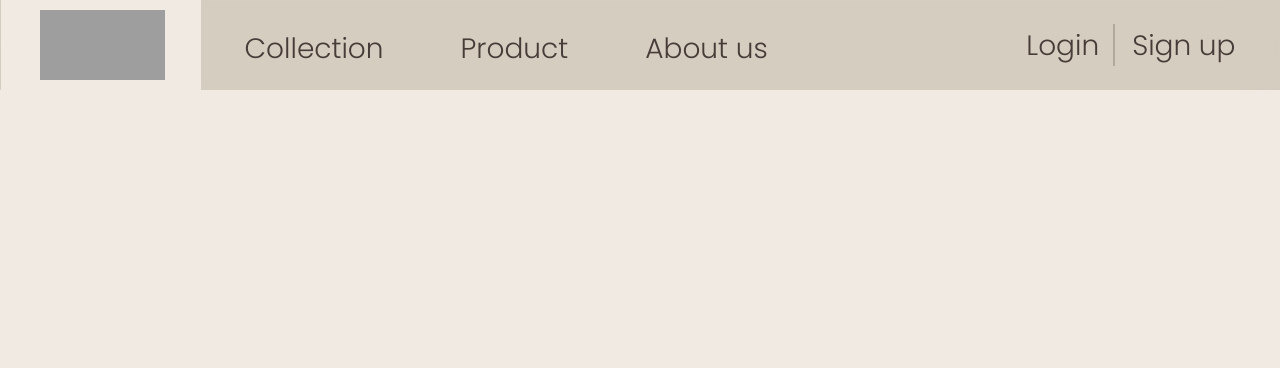
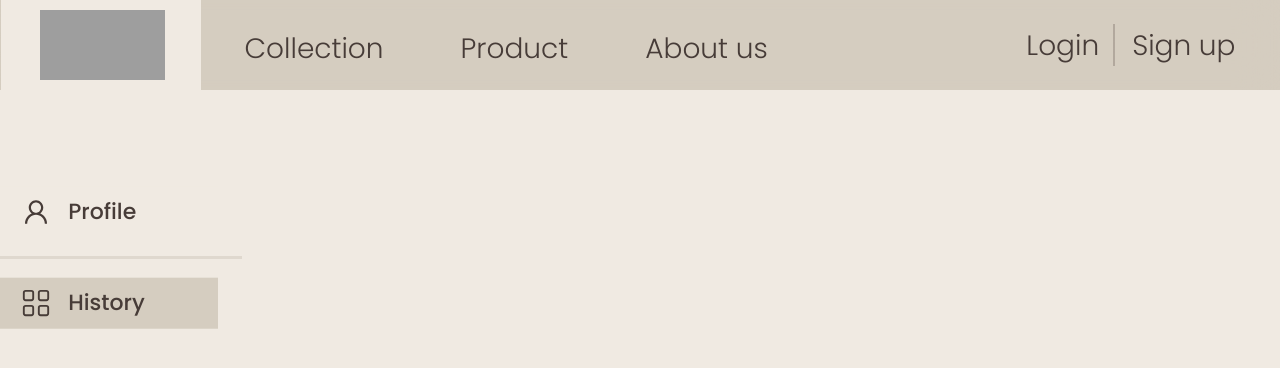
Before and after one commit to huylucwork/furniture-showroom, a React (Create React App) app in the folder client/: page /user in a window 1280 px wide. Shown: the top 368 px of the page. Built offline with nearby package versions, Linux system fonts and the light colour scheme; grey boxes are pictures that could not be loaded; a web font is replaced by a local one.

Commit message:
fix hook

```diff
--- a/client/src/App.js
+++ b/client/src/App.js
@@ -3,6 +3,8 @@ import { Routes, Route } from 'react-router-dom';
 import Axios from "axios";
 import Header from "./components/headerFooter/header";
 import Homepage from "./components/publicPage/homepage";
+import History from "./components/user/history";
+import User from "./components/user/user";
 
 export const AppContext = React.createContext()
 
@@ -17,6 +19,7 @@ function App() {
         <Routes>
           <Route index element={<Homepage />} />
           <Route path="home" element={<Homepage />} />
+          <Route path="user" element={<User />} />
           <Route path="user/history" element={<History/>} />
         </Routes>
         {/* <Footer /> */}
--- a/client/src/components/user/history.jsx
+++ b/client/src/components/user/history.jsx
@@ -1,7 +1,8 @@
 import React from "react";
 import "../../styles/history.css";
+import User from "./user";
 
-export default function History() {
+export default function History(props) {
   function history_openModal() {
     var history_order_detail_list = document.getElementsByClassName('history_order_detail');
     history_order_detail_list[0].classList.remove('history_hide-modal');
@@ -12,31 +13,7 @@ export default function History() {
     history_order_detail_list[0].classList.add('history_hide-modal');
   }
 
-  // function history_sidebar_history_focus() {
-  //   var history_sidebar_focus_list = document.querySelectorAll('.history_user-history');
-  //   history_sidebar_focus_list[0].classList.add('history_sidebar_focus');
-  //   history_sidebar_focus_list = document.querySelectorAll('.history_user-profile');
-  //   if(history_sidebar_focus_list[0].classList.contains('history_sidebar_focus'))
-  //     history_sidebar_focus_list[0].classList.remove('history_sidebar_focus');
-  // }
-
-  // function history_sidebar_profile_focus() {
-  //   var history_sidebar_focus_list = document.querySelectorAll('.history_user-profile');
-  //   history_sidebar_focus_list[0].classList.add('history_sidebar_focus');
-  //   history_sidebar_focus_list = document.querySelectorAll('.history_user-history');
-  //   if(history_sidebar_focus_list[0].classList.contains('history_sidebar_focus'))
-  //     history_sidebar_focus_list[0].classList.remove('history_sidebar_focus');
-  // }
-
-  // function history_pagination_link_focus() {
-  //   document.querySelectorAll('.history_pagination_link').forEach(element => {
-  //     if(element.classList.contains('history_pagination_link_focus') && !element.classList.contains('history_pagination-text')) {
-  //       element.classList.remove('history_pagination_link_focus');
-  //     }
-  //   });
-  // };
-
-  return(
+  return props.trigger ? (
     <div className="history_container">
       <div className="history_order_detail history_hide-modal">
         <div className="history_order_detail_wrapper">
@@ -138,22 +115,6 @@ export default function History() {
             </div>
           </div>
         </div>
-      </div>
-
-      {/* <div className="history_navbar"></div> */}
-      <div className="history_sidebar">
-          <div className="history_sidebar_container">
-          <button className="history_user_sidebar-btn" type="button">
-              Profile
-          </button>
-          <svg xmlns="http://www.w3.org/2000/svg" width="1em" height="1em" preserveAspectRatio="xMidYMid meet" viewBox="0 0 1024 1024" class="history_user-icon"><path fill="currentColor" d="M858.5 763.6a374 374 0 0 0-80.6-119.5a375.63 375.63 0 0 0-119.5-80.6c-.4-.2-.8-.3-1.2-.5C719.5 518 760 444.7 760 362c0-137-111-248-248-248S264 225 264 362c0 82.7 40.5 156 102.8 201.1c-.4.2-.8.3-1.2.5c-44.8 18.9-85 46-119.5 80.6a375.63 375.63 0 0 0-80.6 119.5A371.7 371.7 0 0 0 136 901.8a8 8 0 0 0 8 8.2h60c4.4 0 7.9-3.5 8-7.8c2-77.2 33-149.5 87.8-204.3c56.7-56.7 132-87.9 212.2-87.9s155.5 31.2 212.2 87.9C779 752.7 810 825 812 902.2c.1 4.4 3.6 7.8 8 7.8h60a8 8 0 0 0 8-8.2c-1-47.8-10.9-94.3-29.5-138.2zM512 534c-45.9 0-89.1-17.9-121.6-50.4S340 407.9 340 362c0-45.9 17.9-89.1 50.4-121.6S466.1 190 512 190s89.1 17.9 121.6 50.4S684 316.1 684 362c0 45.9-17.9 89.1-50.4 121.6S557.9 534 512 534z"/></svg>
-          </div>
-          <div className="history_sidebar_container">
-          <button className="history_user_sidebar-btn history_user-history history_sidebar_focus" type="button">
-              History
-          </button>
-          <svg xmlns="http://www.w3.org/2000/svg" width="1em" height="1em" preserveAspectRatio="xMidYMid meet" viewBox="0 0 16 16" class="history_user-icon"><path fill="currentColor" d="M1 2.5A1.5 1.5 0 0 1 2.5 1h3A1.5 1.5 0 0 1 7 2.5v3A1.5 1.5 0 0 1 5.5 7h-3A1.5 1.5 0 0 1 1 5.5v-3zM2.5 2a.5.5 0 0 0-.5.5v3a.5.5 0 0 0 .5.5h3a.5.5 0 0 0 .5-.5v-3a.5.5 0 0 0-.5-.5h-3zm6.5.5A1.5 1.5 0 0 1 10.5 1h3A1.5 1.5 0 0 1 15 2.5v3A1.5 1.5 0 0 1 13.5 7h-3A1.5 1.5 0 0 1 9 5.5v-3zm1.5-.5a.5.5 0 0 0-.5.5v3a.5.5 0 0 0 .5.5h3a.5.5 0 0 0 .5-.5v-3a.5.5 0 0 0-.5-.5h-3zM1 10.5A1.5 1.5 0 0 1 2.5 9h3A1.5 1.5 0 0 1 7 10.5v3A1.5 1.5 0 0 1 5.5 15h-3A1.5 1.5 0 0 1 1 13.5v-3zm1.5-.5a.5.5 0 0 0-.5.5v3a.5.5 0 0 0 .5.5h3a.5.5 0 0 0 .5-.5v-3a.5.5 0 0 0-.5-.5h-3zm6.5.5A1.5 1.5 0 0 1 10.5 9h3a1.5 1.5 0 0 1 1.5 1.5v3a1.5 1.5 0 0 1-1.5 1.5h-3A1.5 1.5 0 0 1 9 13.5v-3zm1.5-.5a.5.5 0 0 0-.5.5v3a.5.5 0 0 0 .5.5h3a.5.5 0 0 0 .5-.5v-3a.5.5 0 0 0-.5-.5h-3z"/></svg>
-          </div>
       </div>
       <div className="history_content">
         <div className="history_search-container">
@@ -380,5 +341,7 @@ export default function History() {
         </div>
       </div>
     </div>
-  )
+  ) : (
+    ""
+  );
 }
--- a/client/src/components/user/info.jsx
+++ b/client/src/components/user/info.jsx
@@ -3,10 +3,10 @@ import { Form, Button, Row, Col } from "react-bootstrap";
 
 import "../../styles/info.css";
 
-export default function Info() {
+export default function Info(props) {
   const [saveButton, setSaveButton] = useState(false);
   const [editButton, setEditButton] = useState(false);
-  return (
+  return props.trigger ? (
     <div className="info_container">
       <div className="info_sidebar">
         <div className="info_sidebar_container">
@@ -190,5 +190,7 @@ export default function Info() {
         </Row>
       </div>
     </div>
+  ) : (
+    ""
   );
 }
--- a/client/src/components/user/user.jsx
+++ b/client/src/components/user/user.jsx
@@ -3,12 +3,39 @@ import History from "./history";
 import Info from "./info";
 
 export default function User() {
+    const [tabInfo, setTabInfo] = useState(false);
+    const [tabHistory, setTabHistory] = useState(false);
 
     return (
         <React.Fragment>
-
-
-
+            <div className="history_sidebar">
+                <div className="history_sidebar_container">
+                    <button
+                        className="history_user_sidebar-btn"
+                        type="button"
+                        onClick={()=> setTabInfo(true)}>
+                        Profile
+                    </button>
+                    <svg xmlns="http://www.w3.org/2000/svg" width="1em" height="1em" preserveAspectRatio="xMidYMid meet" viewBox="0 0 1024 1024" class="history_user-icon"><path fill="currentColor" d="M858.5 763.6a374 374 0 0 0-80.6-119.5a375.63 375.63 0 0 0-119.5-80.6c-.4-.2-.8-.3-1.2-.5C719.5 518 760 444.7 760 362c0-137-111-248-248-248S264 225 264 362c0 82.7 40.5 156 102.8 201.1c-.4.2-.8.3-1.2.5c-44.8 18.9-85 46-119.5 80.6a375.63 375.63 0 0 0-80.6 119.5A371.7 371.7 0 0 0 136 901.8a8 8 0 0 0 8 8.2h60c4.4 0 7.9-3.5 8-7.8c2-77.2 33-149.5 87.8-204.3c56.7-56.7 132-87.9 212.2-87.9s155.5 31.2 212.2 87.9C779 752.7 810 825 812 902.2c.1 4.4 3.6 7.8 8 7.8h60a8 8 0 0 0 8-8.2c-1-47.8-10.9-94.3-29.5-138.2zM512 534c-45.9 0-89.1-17.9-121.6-50.4S340 407.9 340 362c0-45.9 17.9-89.1 50.4-121.6S466.1 190 512 190s89.1 17.9 121.6 50.4S684 316.1 684 362c0 45.9-17.9 89.1-50.4 121.6S557.9 534 512 534z"/></svg>
+                </div>
+                <div className="history_sidebar_container">
+                    <button
+                        className="history_user_sidebar-btn history_user-history history_sidebar_focus"
+                        type="button"
+                        onClick={()=>setTabHistory(true)}>
+                        History
+                    </button>
+                    <svg xmlns="http://www.w3.org/2000/svg" width="1em" height="1em" preserveAspectRatio="xMidYMid meet" viewBox="0 0 16 16" class="history_user-icon"><path fill="currentColor" d="M1 2.5A1.5 1.5 0 0 1 2.5 1h3A1.5 1.5 0 0 1 7 2.5v3A1.5 1.5 0 0 1 5.5 7h-3A1.5 1.5 0 0 1 1 5.5v-3zM2.5 2a.5.5 0 0 0-.5.5v3a.5.5 0 0 0 .5.5h3a.5.5 0 0 0 .5-.5v-3a.5.5 0 0 0-.5-.5h-3zm6.5.5A1.5 1.5 0 0 1 10.5 1h3A1.5 1.5 0 0 1 15 2.5v3A1.5 1.5 0 0 1 13.5 7h-3A1.5 1.5 0 0 1 9 5.5v-3zm1.5-.5a.5.5 0 0 0-.5.5v3a.5.5 0 0 0 .5.5h3a.5.5 0 0 0 .5-.5v-3a.5.5 0 0 0-.5-.5h-3zM1 10.5A1.5 1.5 0 0 1 2.5 9h3A1.5 1.5 0 0 1 7 10.5v3A1.5 1.5 0 0 1 5.5 15h-3A1.5 1.5 0 0 1 1 13.5v-3zm1.5-.5a.5.5 0 0 0-.5.5v3a.5.5 0 0 0 .5.5h3a.5.5 0 0 0 .5-.5v-3a.5.5 0 0 0-.5-.5h-3zm6.5.5A1.5 1.5 0 0 1 10.5 9h3a1.5 1.5 0 0 1 1.5 1.5v3a1.5 1.5 0 0 1-1.5 1.5h-3A1.5 1.5 0 0 1 9 13.5v-3zm1.5-.5a.5.5 0 0 0-.5.5v3a.5.5 0 0 0 .5.5h3a.5.5 0 0 0 .5-.5v-3a.5.5 0 0 0-.5-.5h-3z"/></svg>
+                </div>
+            </div>
+            <Info
+                trigger={tabInfo}
+                setTrigger={setTabInfo}
+            ></Info>
+            <History
+                trigger={tabHistory}
+                setTrigger={setTabHistory}
+            ></History>
         </React.Fragment>
     )
 }
--- a/client/src/styles/history.css
+++ b/client/src/styles/history.css
@@ -1,22 +1,6 @@
 :root {
     --backgroundColor: #F0EAE2;
     --textColor: #473C38;
-}
-
-.history_container {
-    font-family: "Poppins", Arial, Helvetica, sans-serif;
-    margin: 0;
-    padding: 0;
-    border: none;
-    background-color: var(--backgroundColor);
-    width: 100vw;
-    height: 100vh;
-    font-size: 10px;
-}
-
-.history_navbar {
-    width: 100vw;
-    height: 9em;
 }
 
 .history_sidebar {
@@ -36,7 +20,7 @@
     border-bottom: 3px solid #BAAF9E4D;
 }
 
-.history_sidebar_container:last-child {
+.history_sidebar_container:last-of-type {
     border-bottom: 3px solid var(--backgroundColor);
 }
 
@@ -77,6 +61,17 @@
     background-color: #BAAF9E80;
 }
 
+.history_container {
+    font-family: "Poppins", Arial, Helvetica, sans-serif;
+    margin: 0;
+    padding: 0;
+    border: none;
+    background-color: var(--backgroundColor);
+    width: 100vw;
+    height: 100vh;
+    font-size: 10px;
+}
+
 .history_content {
     position: relative;
     width: calc(100% - 24.2em);
@@ -103,12 +98,13 @@
     background-color: #DFDAD3;
     border-radius: 8px;
     border: 1px solid #D1B7A1;
-    padding-left: 2.6em;
+    padding-left: 4.2em;
 }
 
 .history_search::placeholder {
     position: absolute;
-    top: 50%;
+    top: 52%;
+    left: 15%;
     transform: translateY(-50%);
     font-family: "Montserrat", Arial, Helvetica, sans-serif;
     color: rgba(71, 60, 56, 0.7);
```
